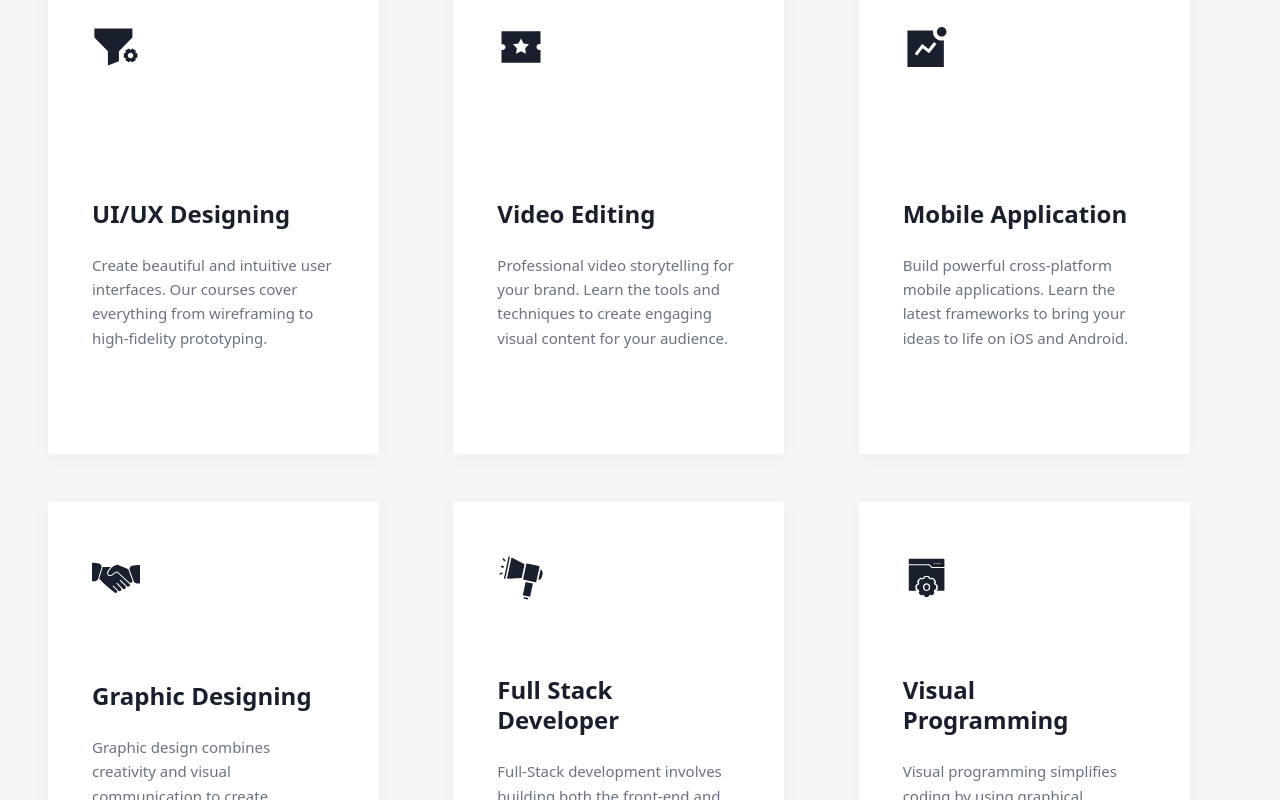
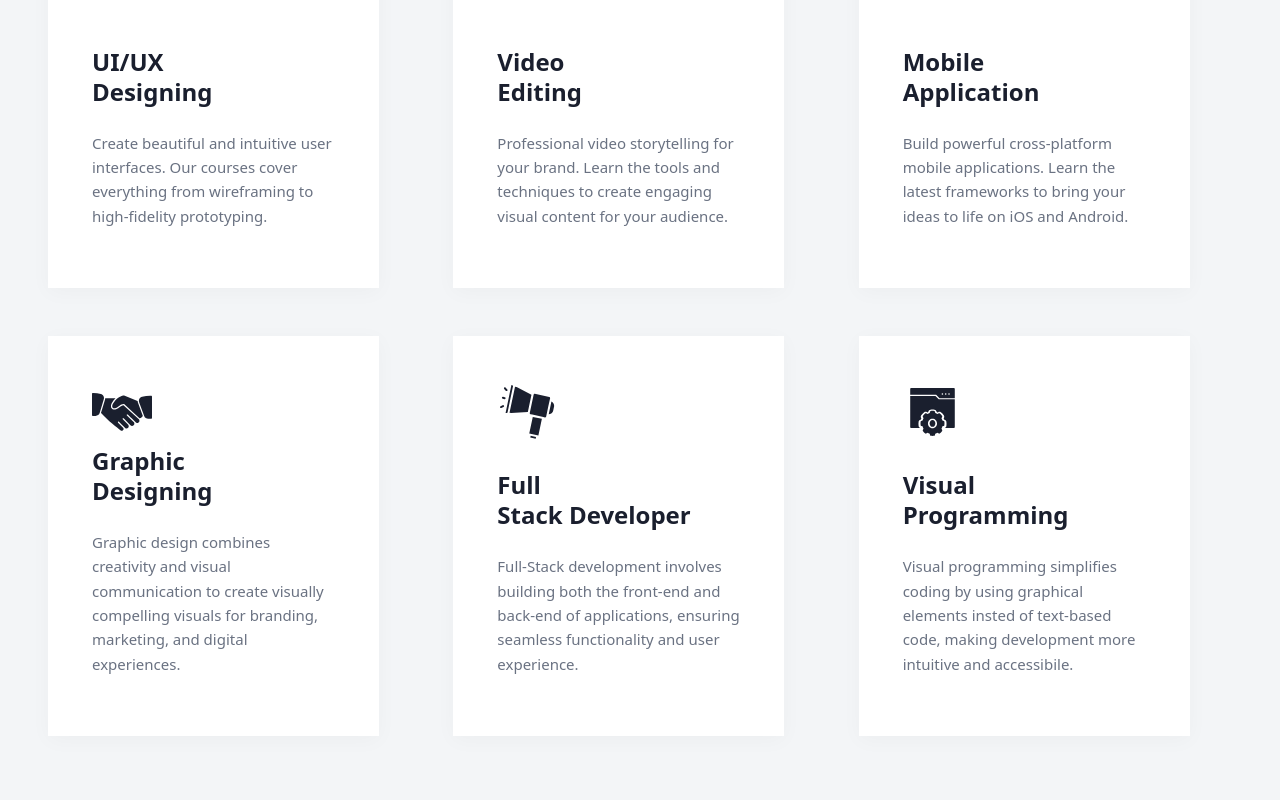
Before and after one commit to IZHARDARBAR/cologix-s, a React (Vite) app: page /services in a window 1280 px wide. Shown: the part 1440-2240 px from the top of the page. Built offline with nearby package versions, Linux system fonts and the light colour scheme.

Commit message:
adjust services cards

```diff
--- a/src/pages/Home.jsx
+++ b/src/pages/Home.jsx
@@ -28,8 +28,8 @@ const Home = () => {
       icon: "/uilogo.svg",
     },
     {
-      title: "Video Editing",
-      desc: "Professional video storytelling for your brand. Learn the tools and techniques to create engaging visual content for your audience.",
+      title:"Video Editing",
+      desc: "Professional video storytelling for your brand. Learn the tools and techniques to create engaging, high-quality visual content that connects with your audience.",
       icon: "/videologo.svg",
     },
     {
@@ -86,7 +86,7 @@ const Home = () => {
       role: "Managing Director /  Adventure Tour Pakistan",
       quote:
         "The team at Cologixs offered exceptional guidance for our real estate projects. Their strategic insights and industry knowledge were crucial to our success.",
-      img: "/client5.png",
+      img: "/client5.png"
     },
   ];
 
@@ -155,11 +155,11 @@ const Home = () => {
             {services.map((item, index) => (
               <div
                 key={index}
-                className="group relative h-[483px] w-[331px] bg-white p-11 flex flex-col justify-between shadow-[0_4px_20px_rgba(0,0,0,0.03)] transition-all duration-500 hover:bg-[#1a1f2e] cursor-pointer"
+                className="group relative h-[400px] w-[331px] bg-white p-11 flex flex-col justify-between shadow-[0_4px_20px_rgba(0,0,0,0.03)] transition-all duration-500 hover:bg-[#1a1f2e] cursor-pointer"
               >
                 <div className="w-16 h-16 flex items-center">
                   <div
-                    className="w-12 h-12 bg-[#1a1f2e] group-hover:bg-[#f27c22] transition-colors duration-500"
+                    className="w-15 h-15  bg-[#1a1f2e] group-hover:bg-[#f27c22] transition-colors duration-500"
                     style={{
                       maskImage: `url(${item.icon})`,
                       WebkitMaskImage: `url(${item.icon})`,
@@ -171,9 +171,10 @@ const Home = () => {
                 </div>
                 <div className="space-y-6">
                   <h3 className="text-[#1a1f2e] group-hover:text-white text-2xl font-bold leading-tight transition-colors duration-300">
-                    {item.title}
+                    {/* Yahan logic update ki hai pehle word ke baad break lagane ke liye */}
+                    {item.title.split(" ")[0]} <br /> {item.title.split(" ").slice(1).join(" ")}
                   </h3>
-                  <p className="text-gray-500 mb-15 group-hover:text-gray-300 text-[15px] leading-relaxed transition-colors duration-300">
+                  <p className="text-gray-500 mb-4  group-hover:text-gray-300 text-[15px] leading-relaxed transition-colors duration-300">
                     {item.desc}
                   </p>
                 </div>
--- a/src/pages/Services.jsx
+++ b/src/pages/Services.jsx
@@ -37,7 +37,7 @@ const Services = () => {
     },
     {
       title: "Graphic Designing",
-      desc: "Graphic design combines creativity and visual communication to create compelling visuals for branding, marketing, and digital experiences.",
+      desc: "Graphic design combines creativity and visual communication to create visually compelling visuals for branding, marketing, and digital experiences.",
       icon: "/7.svg",
     },
     {
@@ -94,7 +94,7 @@ const Services = () => {
         </div>
       </section>
 
-      {/* 2. SERVICES GRID SECTION - Aligned to max-w-7xl */}
+      {/* 2. SERVICES GRID SECTION - Updated to match Home cards logic */}
       <section className="bg-[#f3f5f7] py-28 px-6 md:px-12">
         <div className="max-w-7xl mx-auto w-full">
           <div className="text-center mb-20">
@@ -106,15 +106,15 @@ const Services = () => {
             </h2>
           </div>
 
-          <div className="grid grid-cols-1 md:grid-cols-2 lg:grid-cols-3 gap-x-8 gap-y-12 justify-items-center md:justify-items-start">
+          <div className="grid grid-cols-1 md:grid-cols-2 lg:grid-cols-3 gap-y-12 gap-x-8 justify-items-center md:justify-items-start">
             {servicesData.map((item, index) => (
               <div
                 key={index}
-                className="group relative h-[483px] w-[331px] bg-white p-11 flex flex-col justify-between shadow-[0_4px_20px_rgba(0,0,0,0.03)] transition-all duration-500 hover:bg-[#1a1f2e] cursor-pointer"
+                className="group relative h-[400px] w-[331px] bg-white p-11 flex flex-col justify-between shadow-[0_4px_20px_rgba(0,0,0,0.03)] transition-all duration-500 hover:bg-[#1a1f2e] cursor-pointer"
               >
                 <div className="w-16 h-16 flex items-center">
                   <div
-                    className="w-12 h-12 bg-[#1a1f2e] group-hover:bg-[#f27c22] transition-colors duration-500"
+                    className="w-15 h-15 bg-[#1a1f2e] group-hover:bg-[#f27c22] transition-colors duration-500"
                     style={{
                       maskImage: `url(${item.icon})`,
                       WebkitMaskImage: `url(${item.icon})`,
@@ -127,9 +127,11 @@ const Services = () => {
 
                 <div className="space-y-6">
                   <h3 className="text-[#1a1f2e] group-hover:text-white text-2xl font-bold leading-tight transition-colors duration-300">
-                    {item.title}
+                    {/* Sahi line break logic applied yahan */}
+                    {item.title.split(" ")[0]} <br />{" "}
+                    {item.title.split(" ").slice(1).join(" ")}
                   </h3>
-                  <p className="text-gray-500 mb-15 group-hover:text-gray-300 text-[15px] leading-relaxed transition-colors duration-300">
+                  <p className="text-gray-500 mb-4 group-hover:text-gray-300 text-[15px] leading-relaxed transition-colors duration-300">
                     {item.desc}
                   </p>
                 </div>
```
Also changed, not shown: public/services-hero.png.
